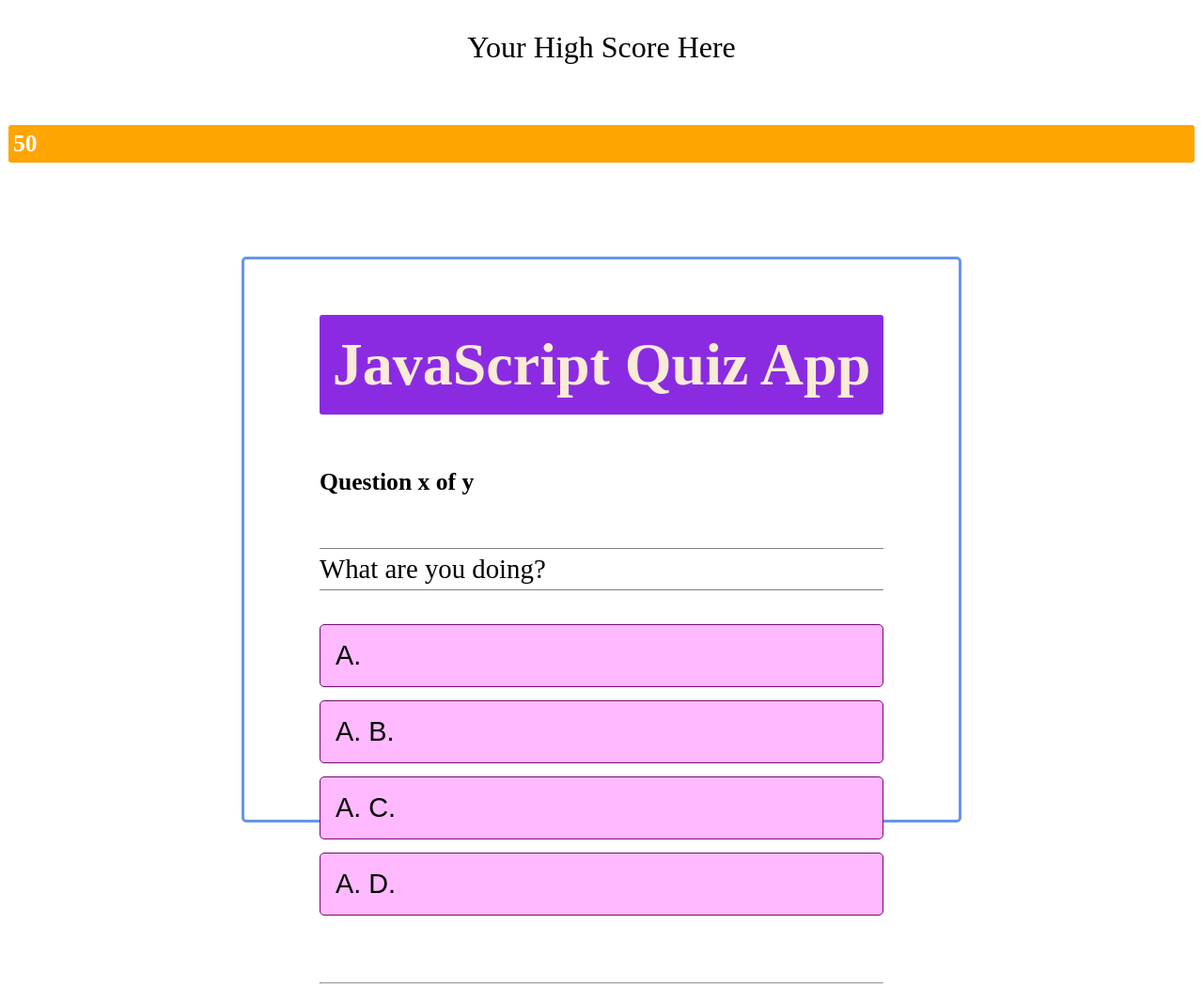
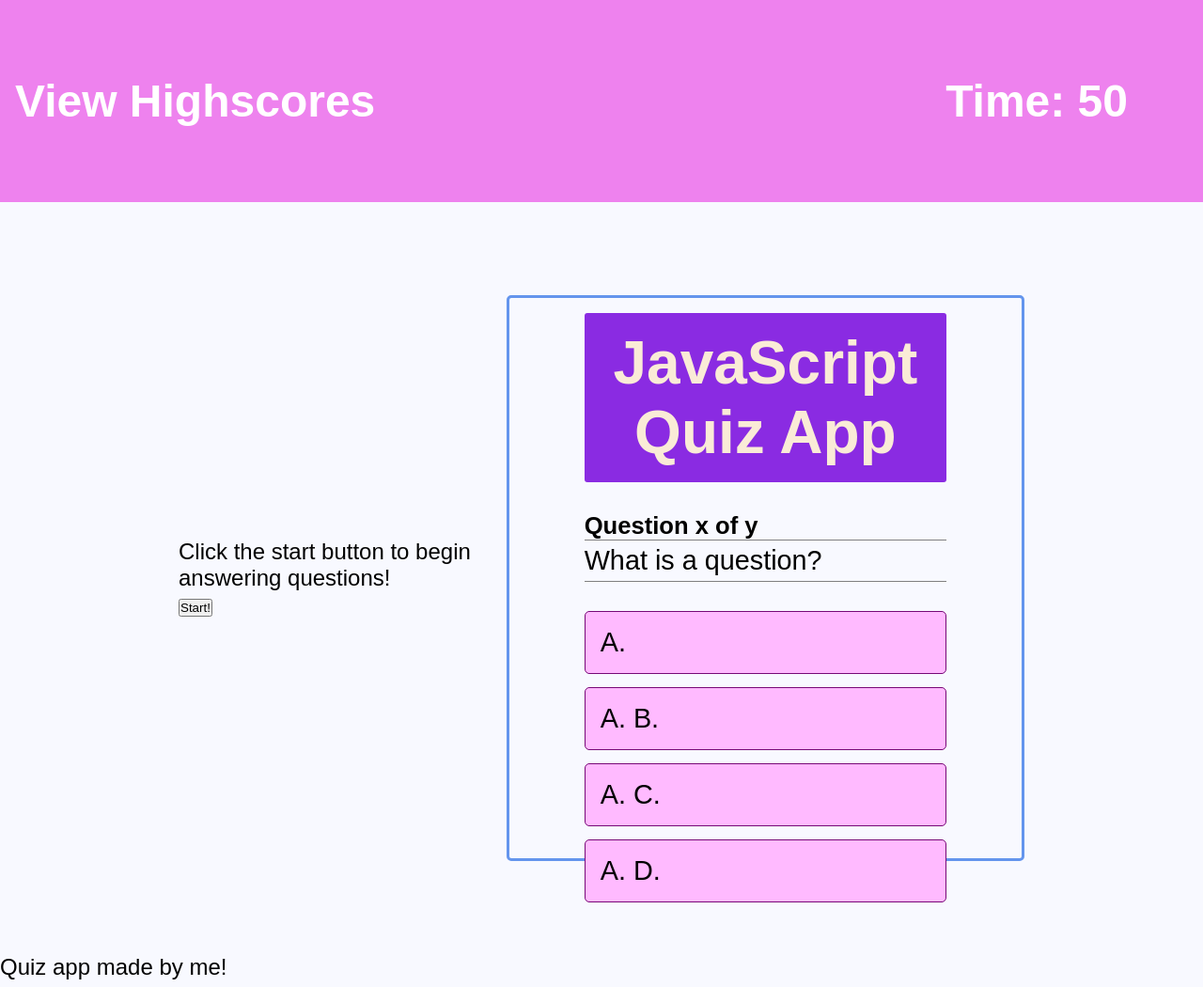
Before and after one commit to baileyrachael25/Challenge-4, a plain HTML site: page index.html in a window 1280 px wide. Shown: the top 1050 px of the page at 94% size. Drawn offline with Linux system fonts and the light colour scheme.

Commit message:
rearrange html file and adding styles

```diff
--- a/Assets/css/style.css
+++ b/Assets/css/style.css
@@ -1,16 +1,44 @@
-body {
-
+*   {
+    padding: 0;
+    margin: 0;
 }
 
-p {
-
+body {
+    background-color: #f8f9ff;
+    font-family: 'Montserrat', sans-serif;
+    font-size: 1.5rem;
 }
 
-img {
-
+.wrapper {
+    display: flex;
+    flex-direction: column;
 }
 
+/*header*/
+header {
+    display: flex;
+    justify-content: space-between;
+    align-items: center;
+    background-color: violet;
+    color: white;
+    padding: 2vh;
+}
 
+#score {
+    float: left
+    margin: 4rem;
+}
+
+#count-down {
+    float: right;
+    margin: 4rem;
+}
+
+/*starting page*/
+
+
+
+/*quiz content container*/
 .container {
     max-width: 900px;
     margin: 0 auto;
@@ -21,7 +49,7 @@ img {
     height: 100vh;
 }
 
-.quiz-grid {
+.quiz-box {
     width: 600px;
     height: 500px;
     margin: 0 auto;
@@ -31,7 +59,7 @@ img {
     border-radius: 5px;
 }
 
-.quiz-grid h1 {
+.quiz-box h1 {
     background-color: blueviolet;
     font-size: 4rem;
     text-align: center;
@@ -42,7 +70,7 @@ img {
     border-radius: 3px;
 }
 
-.quiz-grid #question {
+.quiz-box #question {
     font-size: 1.8rem;
     font-weight: 700px;
     color: black;
@@ -61,16 +89,6 @@ img {
     color: black;
     font-size: 1.6rem;
     font-weight: 700;
-}
-
-.nav-items #count-down {
-    font-size: 1.6rem;
-    font-weight: 700;
-    background-color: orange;
-    padding: 5px;
-    margin: 1px;
-    color: white;
-    border-radius: 3px;
 }
 
 .buttons {
@@ -101,13 +119,6 @@ img {
     background-color: violet;
 }
 
-#score {
-    color: black;
-    text-align: center;
-    font-size: 2rem;
-    margin-bottom: 4rem;
-}
-
 .quiz-repeat a {
     font-size: 1.6rem;
     font-weight: 600;
--- a/index.html
+++ b/index.html
@@ -10,20 +10,27 @@
 
 <body>
     <div class="wrapper">
-            <nav class="nav-container">
-                <nav class="nav-items">
-                    <p id="score">Your High Score Here</p>
-                    <p id="count-down">50</p>
-                </nav>
-            </nav>
-                <div class="container">
-                    <div class="quiz-grid">
+
+        <!--Page Header-->
+        <header>
+            <h1 href="#" id="score">View Highscores</h1>
+            <h1 id="count-down">Time: <span class="timer-tracker__countdown">50</span></h1>
+        </header>
+
+        <!--Quiz Content-->
+        <main class="container">
+            <div class="start-page">
+                <p class="start-prompt">Click the start button to begin answering questions!</p>
+                <button class="start-btn">Start!</button>
+            </div>
+
+            <div class="quiz-box">
                 <div id="quiz">
                     <h1>JavaScript Quiz App</h1>
                     <div class="quiz-header">
                         <p id="progress">Question x of y</p>
                     </div>
-                            <p id="question">What are you doing?</p>
+                    <p id="question">What is a question?</p>
                     <div class="buttons">
                         <button class="btn" id="btn0">
                             A.<span id="choice0"></span>
@@ -38,12 +45,15 @@
                             D.<span id="choice3"></span>
                         </button>
                     </div>
-                            <hr>
+                </div>
+            </div>
+        </main>
+
+        <!--Page Footer-->
         <footer>
             <p>Quiz app made by me!</p>
         </footer>
-                        </div>
-                    </div>
+
     </div>
     <script src="../Assets/js/script.js"></script>
 </body>
```
Lines whose indentation alone changed are shown as unchanged.
